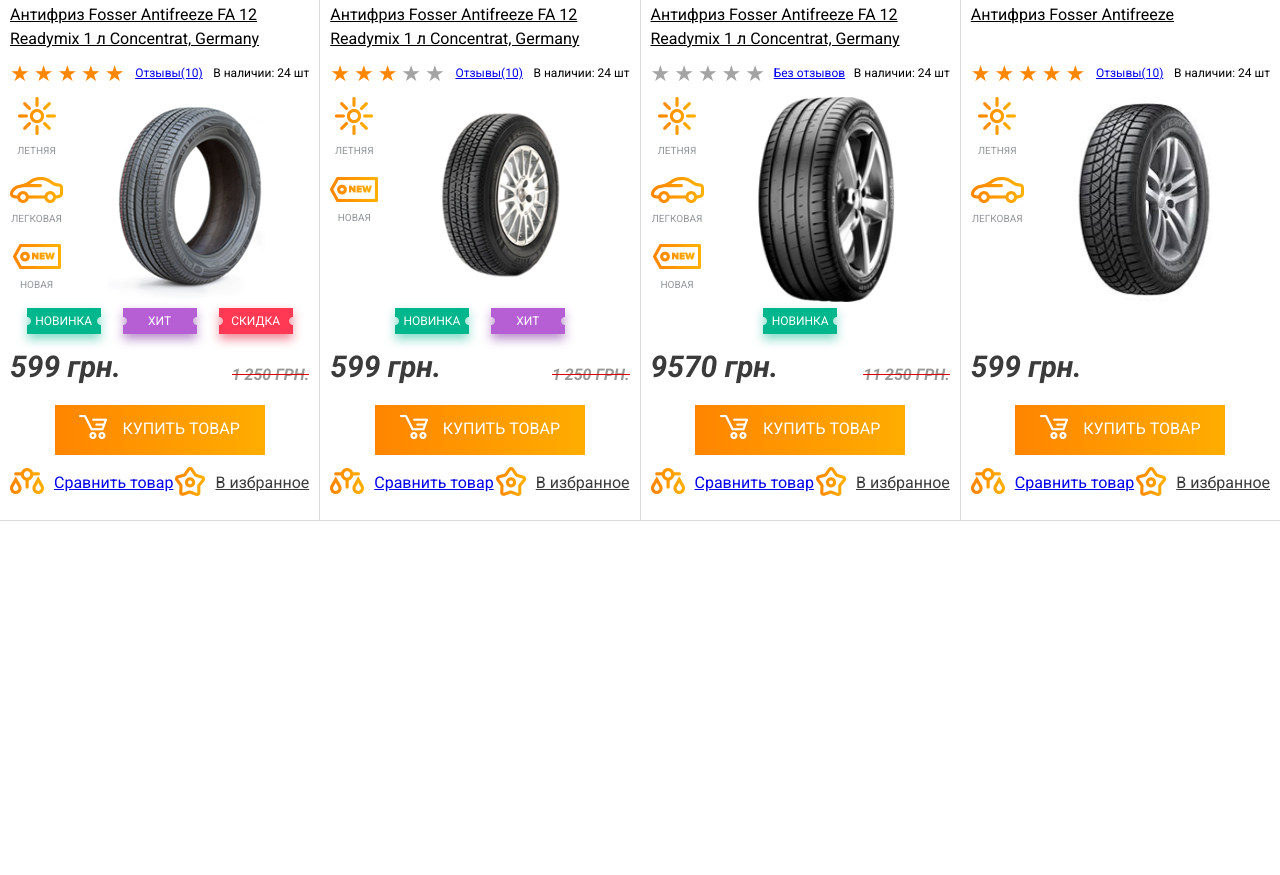
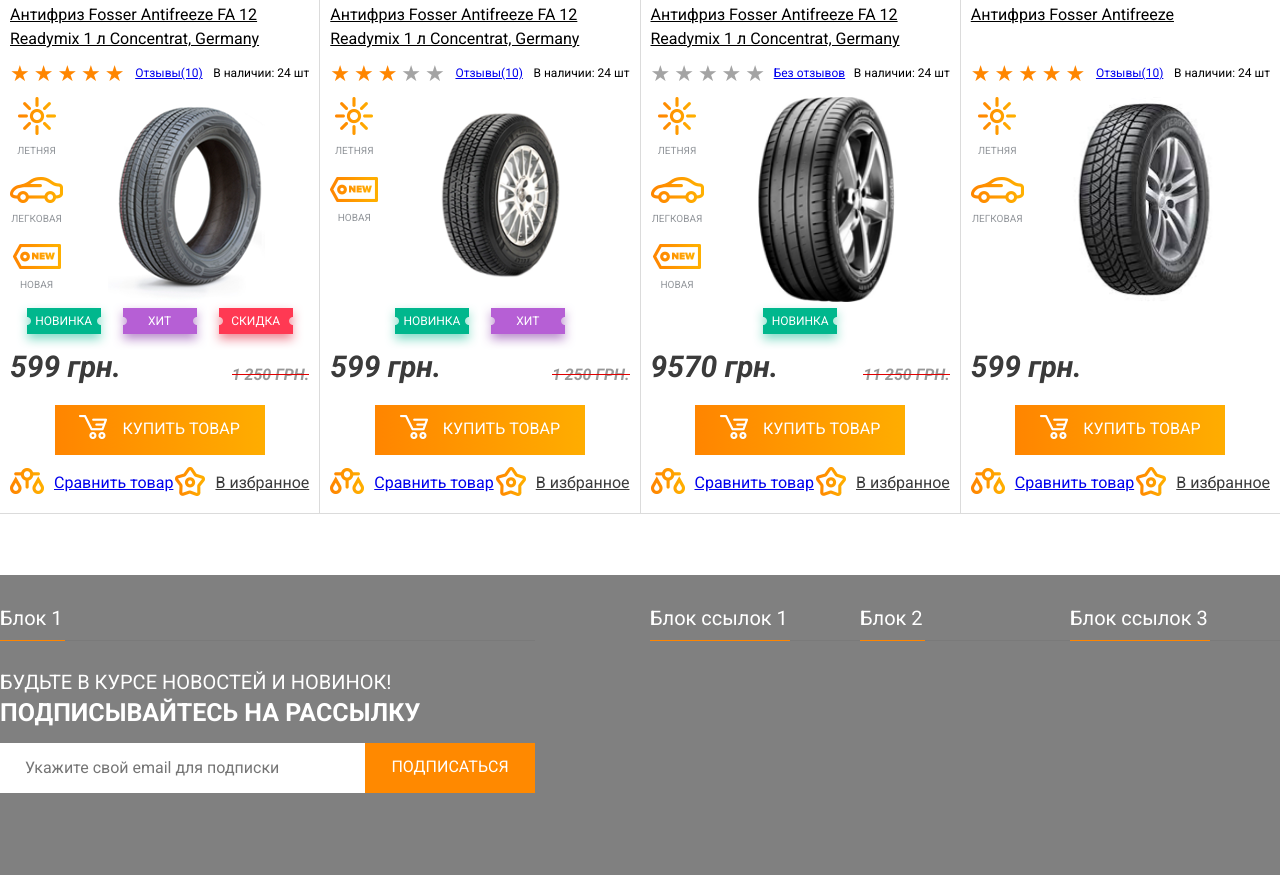
Before and after one commit to alexpryp/auto_parts, a website: page index.html in a window 1280 px wide. Shown: the part 769-1644 px from the top of the page. Before the commit the page ends 1290 px from the top, so only its background shows below. Drawn offline with Linux system fonts and the light colour scheme; files whose address does not match are found by name.

Commit message:
Added footer section

```diff
--- a/index.html
+++ b/index.html
@@ -666,5 +666,63 @@
             </div>
         </div>
     </section>
+    <footer>
+        <div class="footer__wrapper">
+            <div class="footer__block1">
+                <div class="footer__block1-header">
+                    <div class="footer__block1-header-name">
+                        Блок 1
+                    </div>
+                    <div class="footer__block1-header-placeholder">
+
+                    </div>
+                </div>
+                <div class="footer__subscribe">
+                    <p class="footer__subscribe-caption1">
+                        БУДЬТЕ В КУРСЕ НОВОСТЕЙ И НОВИНОК!
+                    </p>
+                    <p class="footer__subscribe-caption2">
+                        ПОДПИСЫВАЙТЕСЬ НА РАССЫЛКУ
+                    </p>
+                </div>
+                <form action="#" class="footer__subscribe-form">
+                    <input type="text" class="footer__subscribe-input" placeholder="Укажите свой email для подписки">
+                    <input type="submit" value="ПОДПИСАТЬСЯ" class="footer__subscribe-submitbutton">
+                </form>
+            </div>
+            <div class="footer__block2-4">
+                <div class="footer__block2-4-1">
+                    <div class="footer__block2-4-header">
+                        <div class="footer__block2-4-1-header-name">
+                            Блок ссылок 1
+                        </div>
+                        <div class="footer__block2-4-header-placeholder">
+
+                        </div>
+                    </div>
+                </div>
+                <div class="footer__block2-4-2">
+                    <div class="footer__block2-4-header">
+                        <div class="footer__block2-4-2-header-name">
+                            Блок 2
+                        </div>
+                        <div class="footer__block2-4-header-placeholder">
+
+                        </div>
+                    </div>
+                </div>
+                <div class="footer__block2-4-3">
+                    <div class="footer__block2-4-header">
+                        <div class="footer__block2-4-3-header-name">
+                            Блок ссылок 3
+                        </div>
+                        <div class="footer__block2-4-header-placeholder">
+
+                        </div>
+                    </div>
+                </div>
+            </div>
+        </div>
+    </footer>
 </body>
 </html>
--- /dev/null
+++ b/src/sass/_footerStyles.scss
@@ -0,0 +1,107 @@
+footer {
+    display: flex;
+    justify-content: center;
+    margin-top: 61px;
+    background-color: #696969;
+    color: #ffffff;
+}
+.footer__wrapper {
+    display: flex;
+    justify-content: space-between;
+    max-width: 1360px;
+    width: 100%;
+    background-color: grey;
+    height: 300px;
+}
+.footer__block1 {
+    display: flex;
+    flex-direction: column;
+    align-items: stretch;
+    width: 50%;
+    padding-right: 105px;
+}
+.footer__block1-header {
+    display: flex;
+    justify-content: space-between;
+    align-items: flex-end;
+    height: 66px;
+}
+.footer__block1-header-name {
+    min-width: 65px;
+    font-size: 20px;
+    padding-bottom: 10px;
+    border-bottom: 1px solid #ff8500;
+}
+.footer__block1-header-placeholder {
+    height: 100%;
+    width: 100%;
+    flex-grow: 1;
+    border-bottom: 1px solid #7a7a7a;
+}
+.footer__subscribe-caption1 {
+    font-size: 20px;
+    padding-top: 10px;
+    margin-bottom: 0;
+}
+.footer__subscribe-caption2 {
+    font-size: 25px;
+    font-weight: bold;
+    margin-top: 5px;
+    margin-bottom: 0;
+}
+.footer__subscribe-form {
+    display: flex;
+    margin-top: 15px;
+}
+.footer__subscribe-input {
+    flex-grow: 1;
+    height: 50px;
+    padding: 0 25px;
+}
+.footer__subscribe-submitbutton {
+    height: 50px;
+    width: 170px;
+    color: #ffffff;
+    background-color: #ff8900;
+}
+.footer__block2-4 {
+    display: flex;
+    width: 50%;
+    flex-grow: 1;
+    padding-left: 10px;
+}
+.footer__block2-4-1,
+.footer__block2-4-2,
+.footer__block2-4-3 {
+    display: flex;
+    flex-direction: column;
+    width: 33.333%
+}
+.footer__block2-4-header {
+    display: flex;
+    justify-content: space-between;
+    height: 66px;
+}
+.footer__block2-4-1-header-name,
+.footer__block2-4-2-header-name,
+.footer__block2-4-3-header-name {
+    display: flex;
+    align-items: flex-end;
+    font-size: 20px;
+    padding-bottom: 10px;
+    border-bottom: 1px solid #ff8500;
+}
+.footer__block2-4-1-header-name {
+    min-width: 140px;
+}
+.footer__block2-4-2-header-name {
+    min-width: 65px;
+}
+.footer__block2-4-3-header-name {
+    min-width: 140px;
+}
+.footer__block2-4-header-placeholder {
+    height: 100%;
+    width: 100%;
+    border-bottom: 1px solid #7a7a7a;
+}
--- a/src/sass/_globalStyles.scss
+++ b/src/sass/_globalStyles.scss
@@ -21,7 +21,9 @@
 .top__forms-selects-price-wrapper input,
 #top__forms-reset-button,
 #top__forms-submit-button,
-.main__productcard-buybutton {
+.main__productcard-buybutton,
+.footer__subscribe-input,
+.footer__subscribe-submitbutton {
     cursor: pointer;
     justify-content: center;
     align-items: center;
--- a/src/sass/_mainStyles.scss
+++ b/src/sass/_mainStyles.scss
@@ -18,8 +18,8 @@
     display: flex;
     justify-content: flex-start;
     align-items: flex-end;
-    font-size: 48px;
-    padding: 13px;
+    font-size: 35px;
+    padding: 13px 13px 13px 0px;
     border-bottom: 1px solid #ffad00;
 }
 .main__linktocatalog {
@@ -27,7 +27,8 @@
     justify-content: flex-end;
     align-items: flex-end;
     flex-grow: 1;
-    padding: 13px;
+    padding: 13px 0 13px 13px;
+    font-size: 13px;
     border-bottom: 1px solid #dbdbdb;
 }
 .main_linkarrow {
@@ -57,7 +58,7 @@
     flex-direction: column;
     justify-content: space-between;
     width: 319px;
-    margin: 20px 10px;
+    margin: 20px 10px 13px 10px;
 }
 .main__productcard-mark {
     display: flex;
--- a/src/sass/styles.scss
+++ b/src/sass/styles.scss
@@ -2,3 +2,4 @@
 @import "_headerStyles.scss";
 @import "_topStyles.scss";
 @import "_mainStyles.scss";
+@import "_footerStyles.scss"
```
Also changed, not shown: build/css/styles.css.
